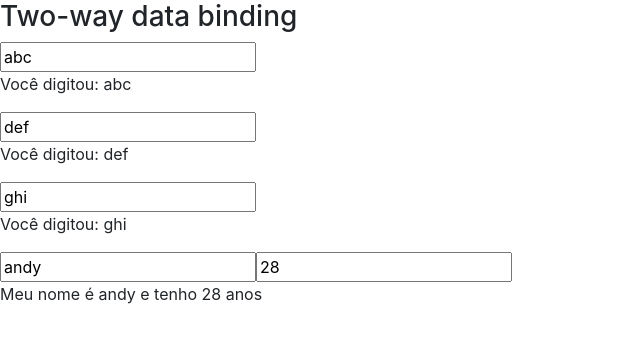
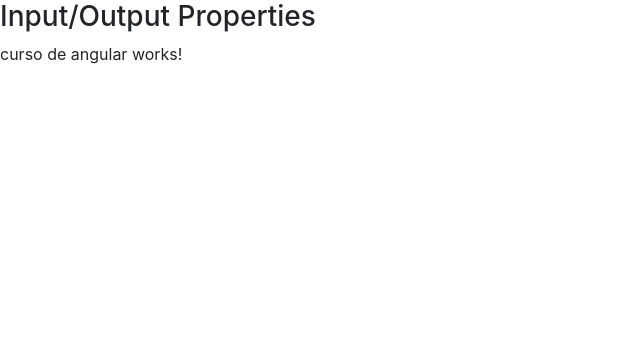
Before and after one commit to AndersonSilva94/estudos-angular-framework, an Angular app in the folder modulo-2-data-binding/data-binding/: page / in a window 1280 px wide. Shown: the top 342 px of the page, without its empty margins (0-640 px from the left). Built offline with nearby package versions, Linux system fonts and the light colour scheme.

Commit message:
feat: :rocket: Reusando Componentes com Input properties

```diff
--- a/modulo-2-data-binding/data-binding/src/app/app.module.ts
+++ b/modulo-2-data-binding/data-binding/src/app/app.module.ts
@@ -6,12 +6,14 @@ import { AppRoutingModule } from './app-routing.module';
 import { AppComponent } from './app.component';
 import { DataBindingComponent } from './data-binding/data-binding.component';
 import { MeuPrimeiroFormComponent } from './meu-primeiro-form/meu-primeiro-form.component';
+import { InputPropertyComponent } from './input-property/input-property.component';
 
 @NgModule({
   declarations: [
     AppComponent,
     DataBindingComponent,
-    MeuPrimeiroFormComponent
+    MeuPrimeiroFormComponent,
+    InputPropertyComponent
   ],
   imports: [
     BrowserModule,
--- a/modulo-2-data-binding/data-binding/src/app/data-binding/data-binding.component.html
+++ b/modulo-2-data-binding/data-binding/src/app/data-binding/data-binding.component.html
@@ -80,4 +80,14 @@
   </article>
 </section> -->
 
-<app-meu-primeiro-form></app-meu-primeiro-form>
+<!-- <app-meu-primeiro-form></app-meu-primeiro-form> -->
+
+<section class="input-output-properties">
+
+  <article>
+    <h3>Input/Output Properties</h3>
+
+    <app-curso [nome]="nomeCurso"></app-curso>
+  </article>
+
+</section>
--- a/modulo-2-data-binding/data-binding/src/app/data-binding/data-binding.component.ts
+++ b/modulo-2-data-binding/data-binding/src/app/data-binding/data-binding.component.ts
@@ -14,6 +14,8 @@ export class DataBindingComponent implements OnInit {
   valorSalvo: string = '';
 
   isMouseOver: boolean = false;
+
+  nomeCurso: string = 'curso de angular';
 
   getValor() {
     return 1;
--- /dev/null
+++ b/modulo-2-data-binding/data-binding/src/app/input-property/input-property.component.html
@@ -0,0 +1 @@
+<p>{{ nomeCurso }} works!</p>
--- /dev/null
+++ b/modulo-2-data-binding/data-binding/src/app/input-property/input-property.component.ts
@@ -0,0 +1,17 @@
+import { Component, Input, OnInit } from '@angular/core';
+
+@Component({
+  selector: 'app-curso',
+  templateUrl: './input-property.component.html',
+  styleUrls: ['./input-property.component.css']
+})
+export class InputPropertyComponent implements OnInit {
+
+  @Input('nome') nomeCurso: string = '';
+
+  constructor() { }
+
+  ngOnInit(): void {
+  }
+
+}
```
Also changed, not shown: modulo-2-data-binding/data-binding/src/app/input-property/input-property.component.css (added), 1 other file (tests, documents, lock files or other folders).
